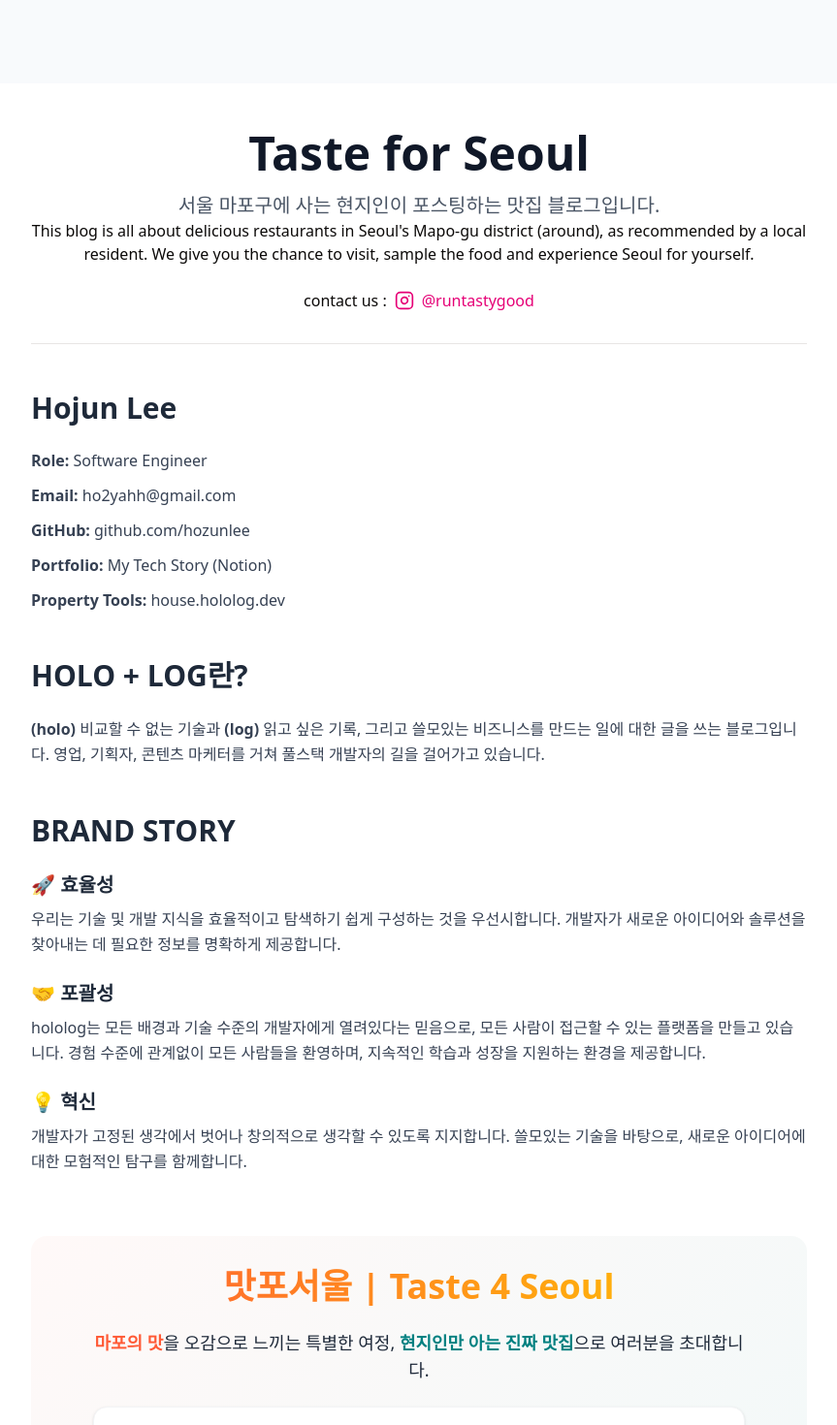
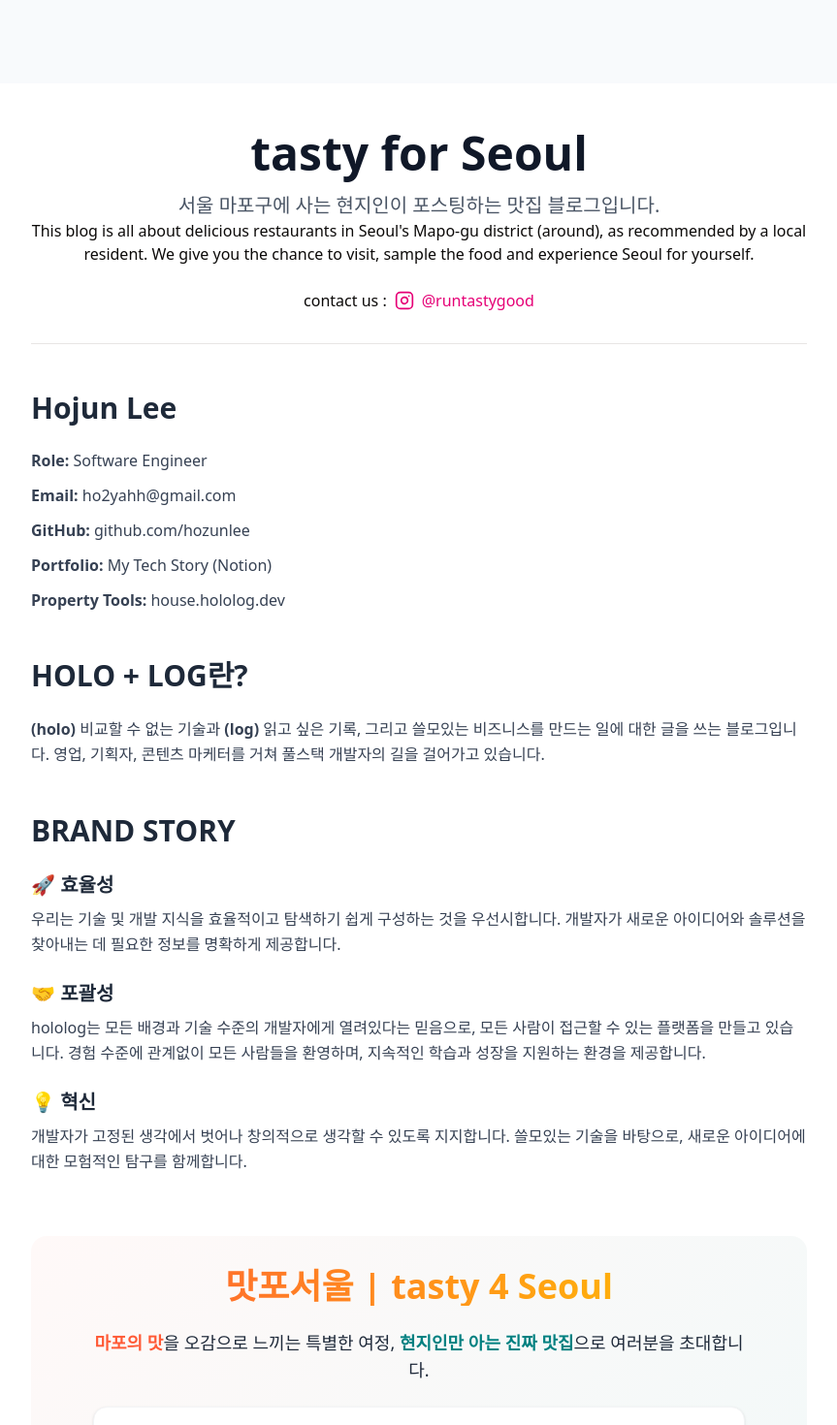
Before and after one commit to hozunlee/tasty4seoul, a Next.js app: page /about in a window 1280 px wide. Shown: the part 440-1910 px from the top of the page at 97% size, without its empty margins (208-1071 px from the left). Built offline with nearby package versions, Linux system fonts and the light colour scheme; no server answers.

Commit message:
feat : 슬로건 변경

```diff
--- a/package.json
+++ b/package.json
@@ -1,5 +1,5 @@
 {
-  "name": "taste-for-seoul",
+  "name": "tasty-for-seoul",
   "version": "0.1.0",
   "private": true,
   "scripts": {
--- a/src/app/about/page.tsx
+++ b/src/app/about/page.tsx
@@ -3,7 +3,7 @@
 import BrandIdentity from '@/shared/ui/BrandIdentity';
 
 export const metadata: Metadata = {
-  title: 'About | Taste for Seoul',
+  title: 'About | tasty for Seoul',
   description: '서울 마포구에 사는 현지인이 직접 경험하고 기록하는 맛집 블로그입니다.',
 };
 
@@ -19,7 +19,7 @@
           {/* Introduction Section */}
           <section className="text-center mb-12 border-b pb-8">
             <h1 className="text-4xl md:text-5xl font-extrabold text-gray-900 mb-4">
-              Taste for Seoul
+              tasty for Seoul
             </h1>
             <p className="text-lg md:text-xl text-gray-600">
               서울 마포구에 사는 현지인이 포스팅하는 맛집 블로그입니다.
--- a/src/app/blog/[id]/metadata.ts
+++ b/src/app/blog/[id]/metadata.ts
@@ -26,12 +26,12 @@
       description: 'The requested post could not be found. Discover the best Korean food and hidden restaurants in Seoul.',
       keywords: seoKeywords.join(', '),
       openGraph: {
-        title: 'Post Not Found | Taste 4 Seoul',
+        title: 'Post Not Found | tasty 4 Seoul',
         description: 'The requested post could not be found. Discover the best Korean food and hidden restaurants in Seoul.',
         url: postUrl,
         type: 'website',
         locale,
-        siteName: 'Taste 4 Seoul',
+        siteName: 'tasty 4 Seoul',
         images: [
           {
             url: '/og_img.png',
@@ -43,7 +43,7 @@
       },
       twitter: {
         card: 'summary_large_image',
-        title: 'Post Not Found | Taste 4 Seoul',
+        title: 'Post Not Found | tasty 4 Seoul',
         description: 'The requested post could not be found. Discover the best Korean food and hidden restaurants in Seoul.',
         images: ['/og_img.png'],
       },
@@ -62,9 +62,9 @@
     title: postTitle,
     description: postDescription,
     keywords: postKeywords,
-    applicationName: 'Taste 4 Seoul',
-    creator: 'Taste 4 Seoul Team',
-    publisher: 'Taste 4 Seoul',
+    applicationName: 'tasty 4 Seoul',
+    creator: 'tasty 4 Seoul Team',
+    publisher: 'tasty 4 Seoul',
     metadataBase: new URL(baseUrl),
     alternates: {
       canonical: postUrl,
@@ -92,7 +92,7 @@
       url: postUrl,
       type: 'article',
       locale: 'en_US',
-      siteName: 'Taste 4 Seoul',
+      siteName: 'tasty 4 Seoul',
       publishedTime: post.created_at,
       modifiedTime: post.updated_at || post.created_at,
       images: [
@@ -110,13 +110,13 @@
       'article:modified_time': post.updated_at || post.created_at,
       'article:section': 'Food & Travel',
       'article:tag': post.tags?.join(', ') || 'Korean food, Seoul restaurants, Food travel',
-      'article:author': 'Taste 4 Seoul Team',
+      'article:author': 'tasty 4 Seoul Team',
       'twitter:card': 'summary_large_image',
       'twitter:title': postTitle,
       'twitter:description': postDescription,
       'twitter:image': postImage,
-      'twitter:creator': '@taste4seoul',
-      'twitter:site': '@taste4seoul'
+      'twitter:creator': '@tasty4seoul',
+      'twitter:site': '@tasty4seoul'
     },
     formatDetection: {
       email: false,
--- a/src/app/blog/metadata.ts
+++ b/src/app/blog/metadata.ts
@@ -26,7 +26,7 @@
     url: '/blog',
     type: 'website',
     locale: 'en_US',
-    siteName: 'Taste 4 Seoul',
+    siteName: 'tasty 4 Seoul',
     images: [
       {
         url: '/og_img.png',
@@ -41,8 +41,8 @@
     title: 'Seoul Food Blog | Best Korean Food Guide & Hidden Gems',
     description: 'Discover the best Korean food in Seoul with our expert guides. Find hidden gems, local favorites, and must-try dishes.',
     images: ['/og_img.png'],
-    creator: '@taste4seoul',
-    site: '@taste4seoul'
+    creator: '@tasty4seoul',
+    site: '@tasty4seoul'
   },
   robots: {
     index: true,
@@ -58,6 +58,6 @@
   other: {
     'article:section': 'Food & Travel',
     'article:tag': 'Korean food, Seoul restaurants, Food travel, Korean cuisine, Seoul food guide',
-    'article:author': 'Taste 4 Seoul Team'
+    'article:author': 'tasty 4 Seoul Team'
   }
 };
--- a/src/app/layout.tsx
+++ b/src/app/layout.tsx
@@ -13,7 +13,7 @@
   subsets: ["latin"],
 });
 
-const title = "Taste 4 Seoul | Authentic Korean Food Guide & Hidden Gems in Seoul";
+const title = "tasty 4 Seoul | Authentic Korean Food Guide & Hidden Gems in Seoul";
 const description = "Discover the best Korean food in Seoul with our local's guide to authentic restaurants, street food, and hidden gems. Find the best places to eat in Hongdae, Itaewon, Insadong and more!";
 const keywords = [
   "best Korean food Seoul",
@@ -50,7 +50,7 @@
     title: `${title} | Best Local Eats in Seoul`,
     description,
     url: '/',
-    siteName: 'Taste 4 Seoul',
+    siteName: 'tasty 4 Seoul',
     locale: 'en_US',
     type: 'website',
     images: [
@@ -58,7 +58,7 @@
         url: '/og_img.png',
         width: 1200,
         height: 630,
-        alt: 'Taste 4 Seoul - Discover the best Korean food in Seoul',
+        alt: 'tasty 4 Seoul - Discover the best Korean food in Seoul',
       },
     ],
   },
@@ -67,8 +67,8 @@
     title: `${title} | Best Local Eats in Seoul`,
     description,
     images: ['https://mjxiofcpqnyfnskvoxut.supabase.co/storage/v1/object/public/strapi-uploads//og_img.png'],
-    site: '@taste4seoul',
-    creator: '@taste4seoul',
+    site: '@tasty4seoul',
+    creator: '@tasty4seoul',
   },
   robots: {
     index: true,
--- a/src/shared/ui/BrandIdentity.tsx
+++ b/src/shared/ui/BrandIdentity.tsx
@@ -5,7 +5,7 @@
     <section className="w-full mt-16 p-8 rounded-2xl" style={{ background: 'linear-gradient(135deg, #FFF9F8 0%, #F0F9F9 100%)' }}>
       <div className="text-center">
         <h2 className="text-4xl font-bold mb-6 bg-clip-text text-transparent" style={{ backgroundImage: 'linear-gradient(90deg, #FF5A36 0%, #FFC700 100%)' }}>
-          맛포서울 | Taste 4 Seoul
+          맛포서울 | tasty 4 Seoul
         </h2>
         <div className="max-w-2xl mx-auto space-y-6">
           <p className="text-lg text-gray-800">
@@ -15,7 +15,7 @@
 
           <div className="py-4 px-6 bg-white rounded-xl shadow-sm border border-gray-100">
             <p className="text-gray-700 italic mb-2">&quot;오늘 뭐 먹지? 맛포서울에게 물어봐&quot;</p>
-            <p className="text-gray-500 text-sm">Taste Mapo, Live like a Local.</p>
+            <p className="text-gray-500 text-sm">tasty Mapo, Live like a Local.</p>
             <div className="flex items-center gap-2 mt-6 justify-center">
               <a
                 href="https://www.instagram.com/runtastygood?igsh=MTN3MW9xdThpZzN1eQ=="
```
Also changed, not shown: 1 other file (tests, documents, lock files or other folders).
